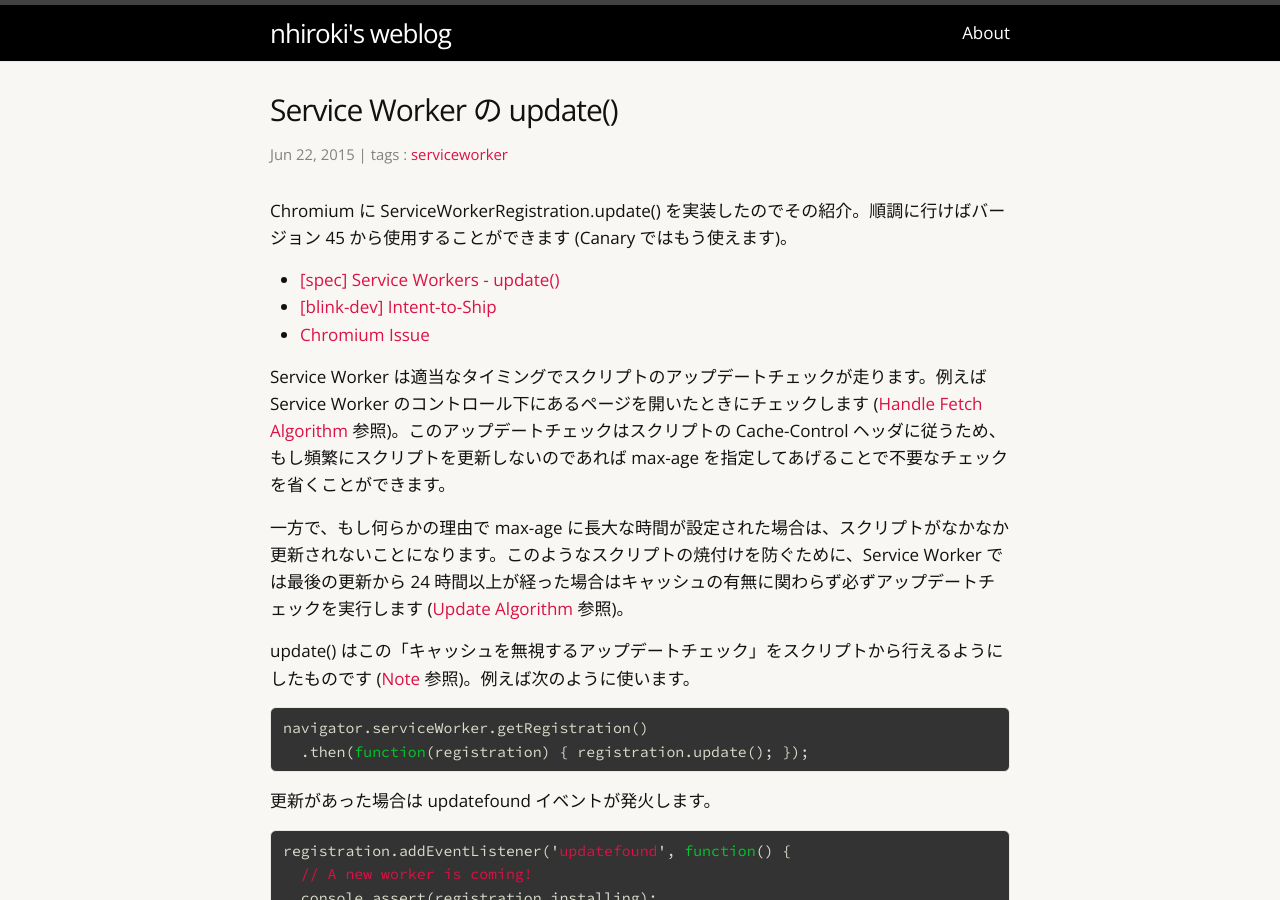
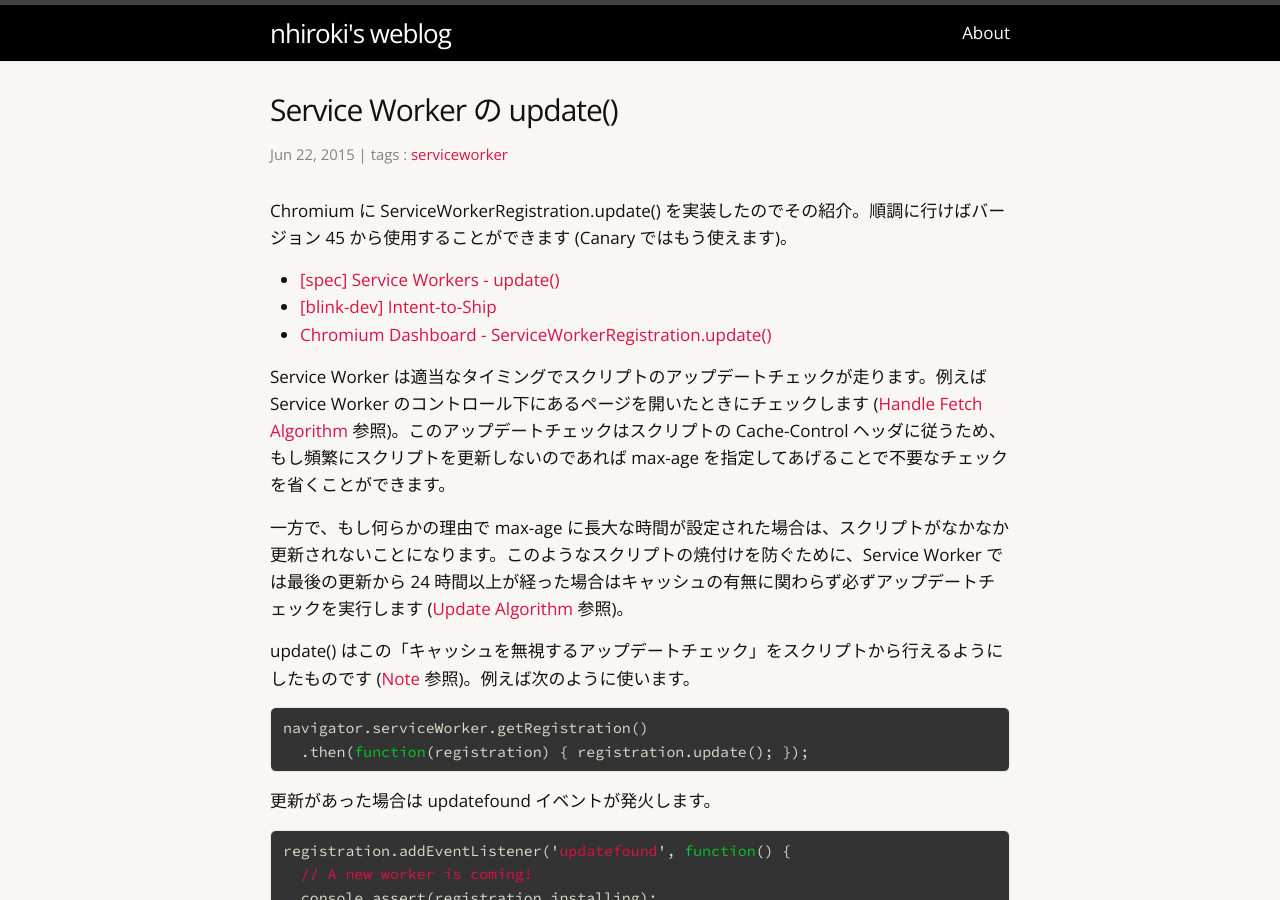
Before and after one commit to nhiroki/nhiroki.github.io, a Jekyll site: the page built from _posts/2015-06-22-service-worker-update.md, in a window 1280 px wide and 900 px high. Built offline with Jekyll 4.4.1, drawn with Linux system fonts in a browser that asks for light colours; comment, search, counter and statistics services are not loaded.

Commit message:
Update references in the existing article

```diff
--- a/_posts/2015-06-22-service-worker-update.md
+++ b/_posts/2015-06-22-service-worker-update.md
@@ -9,7 +9,7 @@ Chromium に ServiceWorkerRegistration.update() を実装したのでその紹
 
 - [[spec] Service Workers - update()](https://slightlyoff.github.io/ServiceWorker/spec/service_worker/index.html#service-worker-registration-update)
 - [[blink-dev] Intent-to-Ship](https://groups.google.com/a/chromium.org/forum/#!topic/Blink-dev/bvi8fXqvNhs)
-- [Chromium Issue](https://code.google.com/p/chromium/issues/detail?id=450507)
+- [Chromium Dashboard - ServiceWorkerRegistration.update()](https://www.chromestatus.com/feature/5663070173003776)
 
 Service Worker は適当なタイミングでスクリプトのアップデートチェックが走ります。例えば Service Worker のコントロール下にあるページを開いたときにチェックします ([Handle Fetch Algorithm](https://slightlyoff.github.io/ServiceWorker/spec/service_worker/index.html#on-fetch-request-algorithm) 参照)。このアップデートチェックはスクリプトの Cache-Control ヘッダに従うため、もし頻繁にスクリプトを更新しないのであれば max-age を指定してあげることで不要なチェックを省くことができます。
 
```
